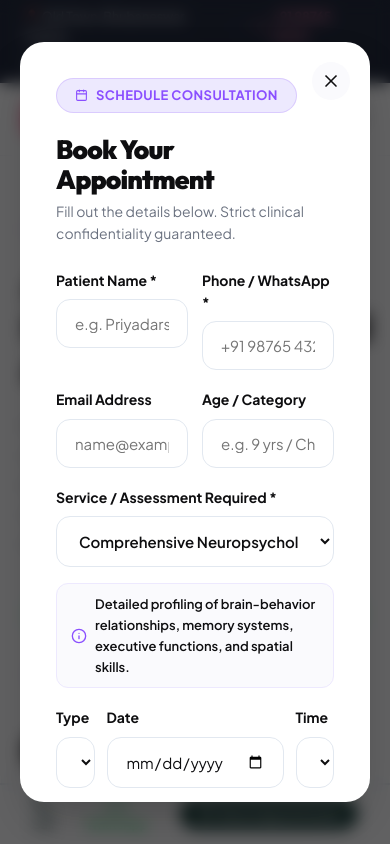
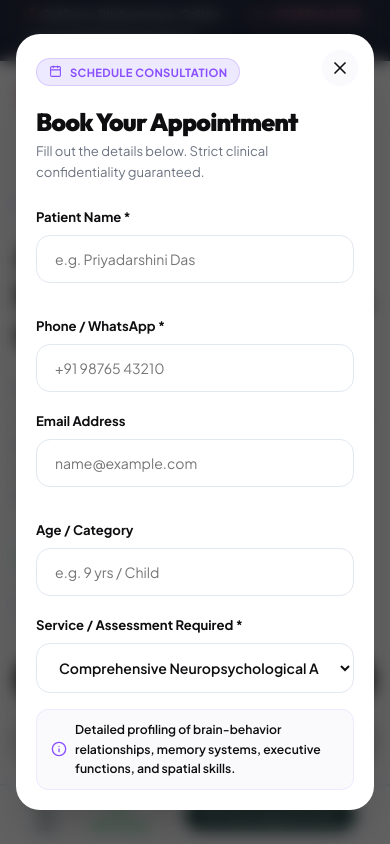
Before and after one commit to Raj9777/manodaya-website, a React (Vite) app: page / in a window 390 px wide. Both pictures are taken after a click on the button "Book Now". Shown: the top 844 px of the page. Built offline with nearby package versions, Linux system fonts and the light colour scheme.

Commit message:
feat: make application fully responsive across mobile, tablet, and desktop viewports

```diff
--- a/src/components/BookingModal.jsx
+++ b/src/components/BookingModal.jsx
@@ -1,5 +1,5 @@
 import React, { useState, useEffect } from 'react';
-import { X, Calendar, CheckCircle2, MessageSquare, Sparkles, User, Mail, Info } from 'lucide-react';
+import { X, Calendar, CheckCircle2, MessageSquare, Info } from 'lucide-react';
 import confetti from 'canvas-confetti';
 
 export const SERVICE_DESCRIPTIONS = {
@@ -81,13 +81,12 @@ export const BookingModal = ({ isOpen, onClose, initialService = '' }) => {
 
   return (
     <div className="modal-overlay" style={{ zIndex: 1500 }}>
-      <div className="modal-content" style={{ maxWidth: '620px', borderRadius: '24px', padding: '36px' }}>
+      <div className="modal-content" style={{ maxWidth: '620px', borderRadius: '24px' }}>
         <button className="modal-close-btn" onClick={handleReset} aria-label="Close modal">
           <X size={20} />
         </button>
 
         {submittedLead ? (
-          /* Confirmation Screen */
           <div style={{ textAlign: 'center', padding: '16px 0' }}>
             <div
               style={{
@@ -117,7 +116,7 @@ export const BookingModal = ({ isOpen, onClose, initialService = '' }) => {
               Thank you, <strong>{submittedLead.patientName}</strong>. Our clinical team at MANODAYA will review your booking for <strong>{submittedLead.service}</strong> and confirm shortly.
             </p>
 
-            <div style={{ display: 'flex', gap: '12px', justifyContent: 'center' }}>
+            <div style={{ display: 'flex', gap: '12px', justifyContent: 'center', flexWrap: 'wrap' }}>
               <a
                 href={`https://wa.me/919876543210?text=Hello%20MANODAYA,%20I%20just%20booked%20an%20appointment%20(Ref:%20${submittedLead.id}).`}
                 target="_blank"
@@ -134,7 +133,6 @@ export const BookingModal = ({ isOpen, onClose, initialService = '' }) => {
             </div>
           </div>
         ) : (
-          /* Modern Minimal Form Layout */
           <div>
             <div style={{ marginBottom: '24px' }}>
               <span className="section-badge" style={{ backgroundColor: '#EDE9FE', color: '#8A4FFF' }}>
@@ -149,7 +147,7 @@ export const BookingModal = ({ isOpen, onClose, initialService = '' }) => {
             </div>
 
             <form onSubmit={handleSubmit}>
-              <div style={{ display: 'grid', gridTemplateColumns: '1fr 1fr', gap: '14px' }}>
+              <div style={{ display: 'grid', gridTemplateColumns: 'repeat(auto-fit, minmax(220px, 1fr))', gap: '14px' }}>
                 <div className="form-group">
                   <label className="form-label">Patient Name *</label>
                   <input
@@ -175,7 +173,7 @@ export const BookingModal = ({ isOpen, onClose, initialService = '' }) => {
                 </div>
               </div>
 
-              <div style={{ display: 'grid', gridTemplateColumns: '1fr 1fr', gap: '14px' }}>
+              <div style={{ display: 'grid', gridTemplateColumns: 'repeat(auto-fit, minmax(220px, 1fr))', gap: '14px' }}>
                 <div className="form-group">
                   <label className="form-label">Email Address</label>
                   <input
@@ -222,7 +220,6 @@ export const BookingModal = ({ isOpen, onClose, initialService = '' }) => {
                   <option value="General Consultation & Guidance">General Consultation & Guidance</option>
                 </select>
 
-                {/* 1-Line Description Card directly beneath selector */}
                 <div
                   style={{
                     marginTop: '8px',
@@ -242,7 +239,7 @@ export const BookingModal = ({ isOpen, onClose, initialService = '' }) => {
                 </div>
               </div>
 
-              <div style={{ display: 'grid', gridTemplateColumns: '1fr 1fr 1fr', gap: '12px' }}>
+              <div style={{ display: 'grid', gridTemplateColumns: 'repeat(auto-fit, minmax(160px, 1fr))', gap: '12px' }}>
                 <div className="form-group">
                   <label className="form-label">Type</label>
                   <select
--- a/src/index.css
+++ b/src/index.css
@@ -1,4 +1,4 @@
-/* MANODAYA Design System - Aesthetic Button Styling & Interactive Vector Animations */
+/* MANODAYA Design System - Responsive Architecture & Aesthetic Styling */
 
 @import url('https://fonts.googleapis.com/css2?family=Plus+Jakarta+Sans:wght@400;500;600;700;800&family=Outfit:wght@400;500;600;700;800;900&family=Fredoka:wght@400;500;600;700&display=swap');
 
@@ -67,8 +67,9 @@ button {
   font-family: var(--font-body);
 }
 
-/* Minimal Layout Containers */
+/* Fluid Layout Containers */
 .container {
+  width: 100%;
   max-width: 1160px;
   margin: 0 auto;
   padding: 0 24px;
@@ -76,12 +77,6 @@ button {
 
 .section-padding {
   padding: 88px 0;
-}
-
-@media (max-width: 768px) {
-  .section-padding {
-    padding: 56px 0;
-  }
 }
 
 .section-header {
@@ -107,22 +102,18 @@ button {
 }
 
 .section-title {
-  font-size: clamp(2rem, 3.5vw, 2.75rem);
+  font-size: clamp(1.85rem, 4vw, 2.75rem);
   margin-bottom: 16px;
   color: var(--text-main);
 }
 
 .section-subtitle {
-  font-size: 1.063rem;
+  font-size: clamp(0.938rem, 2vw, 1.063rem);
   color: var(--text-muted);
   font-weight: 400;
 }
 
-/* ==========================================================================
-   VECTOR OVERLAP FIX & INTERACTIVE MOUSE ANIMATIONS
-   ========================================================================== */
-
-/* Prevent Overlapping & Ensure Clean Isolation */
+/* Vector SVG Graphics Responsiveness */
 .vector-container {
   position: relative;
   width: 100%;
@@ -132,7 +123,6 @@ button {
   padding: 12px;
 }
 
-/* Base Vector SVG Styling & Floating Animation */
 .section-svg-graphic {
   width: 100%;
   height: auto;
@@ -145,35 +135,16 @@ button {
   user-select: none;
 }
 
-/* Interactive Mouse Hover Animation: Scale, Rotate, Soft Glow Shadow */
 .section-svg-graphic:hover {
-  transform: scale(1.05) translateY(-8px) rotate(1.2deg);
-  filter: drop-shadow(0 16px 32px rgba(138, 79, 255, 0.18));
+  transform: scale(1.04) translateY(-6px) rotate(1deg);
+  filter: drop-shadow(0 14px 28px rgba(138, 79, 255, 0.18));
 }
 
-/* Interactive Active Click Bounce */
 .section-svg-graphic:active {
   transform: scale(0.96) translateY(0);
 }
 
-/* Sub-element Interactive Hover Wobble inside SVGs */
-.section-svg-graphic g,
-.section-svg-graphic path {
-  transition: transform 0.3s cubic-bezier(0.16, 1, 0.3, 1), fill 0.3s ease;
-}
-
-.section-svg-graphic:hover .pulse-heart {
-  animation: pulseHeartContinuous 1.2s ease-in-out infinite;
-}
-
-.section-svg-graphic:hover .float-element {
-  animation: floatContinuous 2s ease-in-out infinite;
-}
-
-/* ==========================================================================
-   BI-DIRECTIONAL SCROLL REVEAL & EXIT TRANSFORMS
-   ========================================================================== */
-
+/* Bi-directional Scroll In & Out Animations */
 .reveal-element {
   opacity: 0;
   transform: translateY(32px) scale(0.94);
@@ -186,83 +157,30 @@ button {
   transform: translateY(0) scale(1);
 }
 
-/* ==========================================================================
-   CONTINUOUS VECTOR KEYFRAME ANIMATIONS
-   ========================================================================== */
-
+/* Continuous Keyframe Animations */
 @keyframes floatContinuous {
-  0% {
-    transform: translateY(0px);
-  }
-  50% {
-    transform: translateY(-12px);
-  }
-  100% {
-    transform: translateY(0px);
-  }
+  0% { transform: translateY(0px); }
+  50% { transform: translateY(-12px); }
+  100% { transform: translateY(0px); }
 }
 
 @keyframes floatContinuousSlow {
-  0% {
-    transform: translateY(0px) rotate(0deg);
-  }
-  50% {
-    transform: translateY(-16px) rotate(2deg);
-  }
-  100% {
-    transform: translateY(0px) rotate(0deg);
-  }
+  0% { transform: translateY(0px) rotate(0deg); }
+  50% { transform: translateY(-16px) rotate(2deg); }
+  100% { transform: translateY(0px) rotate(0deg); }
 }
 
 @keyframes pulseHeartContinuous {
-  0% {
-    transform: scale(1);
-    opacity: 0.9;
-  }
-  50% {
-    transform: scale(1.14);
-    opacity: 1;
-  }
-  100% {
-    transform: scale(1);
-    opacity: 0.9;
-  }
+  0% { transform: scale(1); opacity: 0.9; }
+  50% { transform: scale(1.14); opacity: 1; }
+  100% { transform: scale(1); opacity: 0.9; }
 }
 
-@keyframes waveContinuous {
-  0% {
-    transform: rotate(-3deg);
-  }
-  50% {
-    transform: rotate(3deg);
-  }
-  100% {
-    transform: rotate(-3deg);
-  }
-}
+.float-element { animation: floatContinuous 3.5s ease-in-out infinite; }
+.float-element-slow { animation: floatContinuousSlow 5s ease-in-out infinite; }
+.pulse-heart { animation: pulseHeartContinuous 2.5s ease-in-out infinite; transform-origin: center; }
 
-.float-element {
-  animation: floatContinuous 3.5s ease-in-out infinite;
-}
-
-.float-element-slow {
-  animation: floatContinuousSlow 5s ease-in-out infinite;
-}
-
-.pulse-heart {
-  animation: pulseHeartContinuous 2.5s ease-in-out infinite;
-  transform-origin: center;
-}
-
-.wave-element {
-  animation: waveContinuous 4s ease-in-out infinite;
-  transform-origin: bottom center;
-}
-
-/* ==========================================================================
-   AESTHETIC BUTTON SYSTEM
-   ========================================================================== */
-
+/* Aesthetic Button System */
 .btn-black {
   display: inline-flex;
   align-items: center;
@@ -278,8 +196,6 @@ button {
   border: 1.5px solid #0E0E10;
   box-shadow: 0 6px 18px rgba(14, 14, 16, 0.12);
   transition: all 0.25s cubic-bezier(0.16, 1, 0.3, 1);
-  position: relative;
-  overflow: hidden;
 }
 
 .btn-black:hover {
@@ -287,10 +203,6 @@ button {
   transform: translateY(-2px) scale(1.02);
   box-shadow: 0 12px 28px rgba(14, 14, 16, 0.24);
   border-color: #1E1E24;
-}
-
-.btn-black:active {
-  transform: translateY(0) scale(0.98);
 }
 
 .btn-pink {
@@ -304,7 +216,6 @@ button {
   border-radius: var(--radius-pill);
   font-weight: 700;
   font-size: 0.938rem;
-  letter-spacing: -0.01em;
   border: 1.5px solid #FF497C;
   box-shadow: 0 6px 20px rgba(255, 73, 124, 0.28);
   transition: all 0.25s cubic-bezier(0.16, 1, 0.3, 1);
@@ -314,32 +225,6 @@ button {
   background: linear-gradient(135deg, #FF2A63 0%, #E60040 100%);
   transform: translateY(-2px) scale(1.02);
   box-shadow: 0 12px 28px rgba(255, 73, 124, 0.4);
-}
-
-.btn-pink:active {
-  transform: translateY(0) scale(0.98);
-}
-
-.btn-purple {
-  display: inline-flex;
-  align-items: center;
-  justify-content: center;
-  gap: 10px;
-  background: linear-gradient(135deg, #8A4FFF 0%, #7533FF 100%);
-  color: #FFFFFF;
-  padding: 14px 28px;
-  border-radius: var(--radius-pill);
-  font-weight: 700;
-  font-size: 0.938rem;
-  border: 1.5px solid #8A4FFF;
-  box-shadow: 0 6px 20px rgba(138, 79, 255, 0.25);
-  transition: all 0.25s cubic-bezier(0.16, 1, 0.3, 1);
-}
-
-.btn-purple:hover {
-  background: linear-gradient(135deg, #7533FF 0%, #6012FF 100%);
-  transform: translateY(-2px) scale(1.02);
-  box-shadow: 0 12px 28px rgba(138, 79, 255, 0.38);
 }
 
 .btn-outline-theme {
@@ -364,10 +249,6 @@ button {
   box-shadow: 0 8px 22px rgba(14, 14, 16, 0.15);
 }
 
-.btn-outline-theme:active {
-  transform: translateY(0) scale(0.98);
-}
-
 .btn-primary-theme {
   display: inline-flex;
   align-items: center;
@@ -382,12 +263,6 @@ button {
   border: 1.5px solid #0E0E10;
   box-shadow: 0 6px 18px rgba(14, 14, 16, 0.12);
   transition: all 0.25s cubic-bezier(0.16, 1, 0.3, 1);
-}
-
-.btn-primary-theme:hover {
-  background: #1E1E24;
-  transform: translateY(-2px) scale(1.02);
-  box-shadow: 0 12px 28px rgba(14, 14, 16, 0.22);
 }
 
 /* Card Styling */
@@ -438,7 +313,7 @@ button {
   box-shadow: 0 0 0 4px rgba(138, 79, 255, 0.12);
 }
 
-/* Modal Overlay */
+/* Modal Overlay & Responsive Content */
 .modal-overlay {
   position: fixed;
   top: 0;
@@ -451,7 +326,7 @@ button {
   align-items: center;
   justify-content: center;
   z-index: 1000;
-  padding: 20px;
+  padding: 16px;
 }
 
 .modal-content {
@@ -459,9 +334,9 @@ button {
   border-radius: var(--radius-card);
   max-width: 680px;
   width: 100%;
-  max-height: 90vh;
+  max-height: 92vh;
   overflow-y: auto;
-  padding: 40px;
+  padding: 36px;
   box-shadow: 0 25px 50px -12px rgba(0, 0, 0, 0.25);
   position: relative;
   animation: modalEnter 0.35s cubic-bezier(0.16, 1, 0.3, 1);
@@ -474,10 +349,10 @@ button {
 
 .modal-close-btn {
   position: absolute;
-  top: 20px;
-  right: 20px;
-  width: 38px;
-  height: 38px;
+  top: 16px;
+  right: 16px;
+  width: 36px;
+  height: 36px;
   border-radius: var(--radius-pill);
   background-color: #FAFAFD;
   display: flex;
@@ -505,6 +380,7 @@ button {
   border-collapse: collapse;
   text-align: left;
   font-size: 0.875rem;
+  min-width: 700px;
 }
 
 .crm-table th {
@@ -520,10 +396,6 @@ button {
   color: var(--text-main);
 }
 
-.crm-table tr:hover {
-  background-color: #FAFAFD;
-}
-
 .badge-status {
   padding: 4px 12px;
   border-radius: var(--radius-pill);
@@ -531,3 +403,63 @@ button {
   font-weight: 700;
   display: inline-block;
 }
+
+/* ==========================================================================
+   RESPONSIVE MEDIA QUERIES (Mobile, Tablet, Desktop Optimizations)
+   ========================================================================== */
+
+@media (max-width: 1040px) {
+  .desktop-only { display: none !important; }
+  .mobile-toggle { display: block !important; }
+}
+
+@media (max-width: 768px) {
+  .container {
+    padding: 0 16px;
+  }
+
+  .section-padding {
+    padding: 56px 0;
+  }
+
+  .reference-card, .minimal-card {
+    padding: 24px;
+    border-radius: 20px;
+  }
+
+  .modal-content {
+    padding: 24px 20px;
+    border-radius: 20px;
+  }
+
+  /* Form auto-stacking on mobile */
+  .form-grid-2, .form-grid-3 {
+    grid-template-columns: 1fr !important;
+  }
+
+  .btn-black, .btn-pink, .btn-outline-theme {
+    width: 100%;
+    padding: 12px 20px;
+    font-size: 0.875rem;
+  }
+}
+
+@media (max-width: 480px) {
+  html {
+    font-size: 15px;
+  }
+
+  .section-header {
+    margin-bottom: 36px;
+  }
+
+  .section-badge {
+    font-size: 0.75rem;
+    padding: 4px 12px;
+  }
+
+  /* Small phone button text centering */
+  .btn-black, .btn-pink, .btn-outline-theme {
+    justify-content: center;
+  }
+}
```
